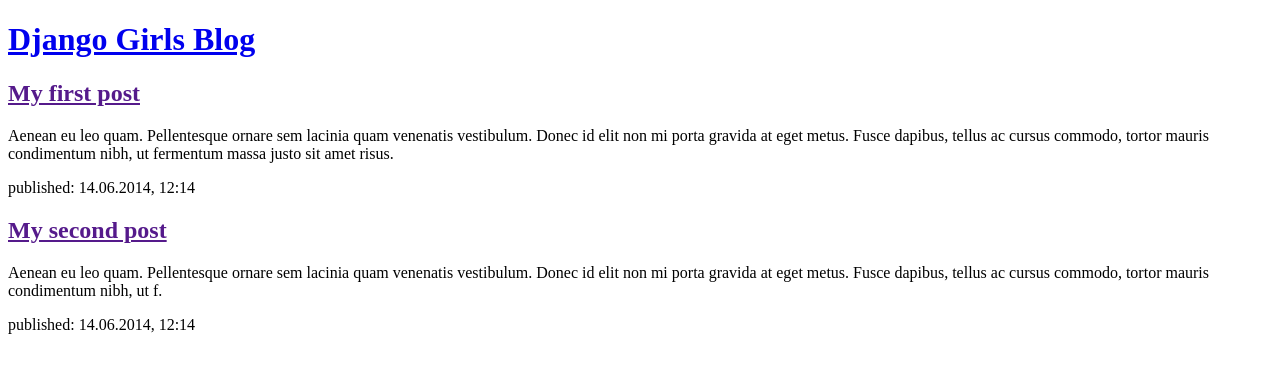
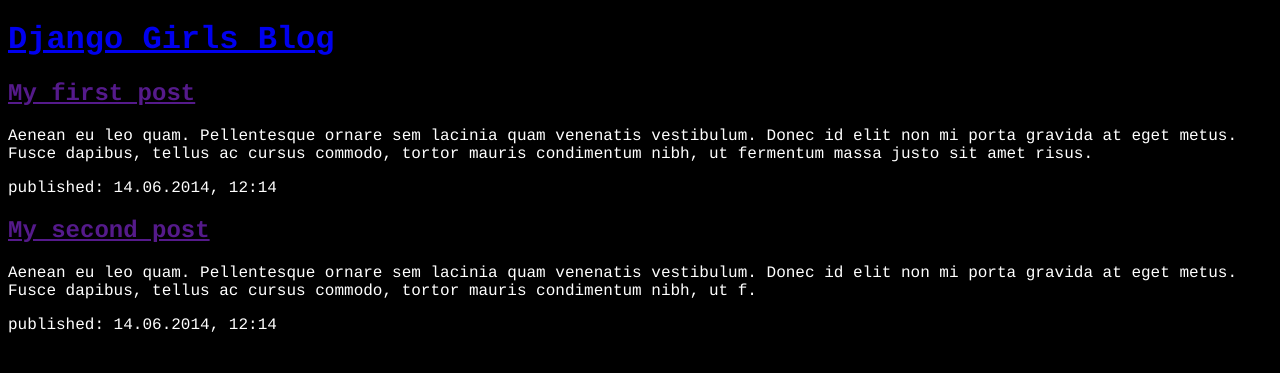
Before and after one commit to ninja-rox/my-first-blog, a Django app: page / in a window 1280 px wide. Shown: the top 373 px of the page. Run offline with Django 3.2, Linux system fonts and the light colour scheme.

Commit message:
added black background and white font

```diff
--- a/blog/templates/blog/post_list.html
+++ b/blog/templates/blog/post_list.html
@@ -3,7 +3,8 @@
     <head>
         <title>Django Girls blog</title>
     </head>
-    <body>
+    <body style="background-color:black;">
+    	<FONT color="#ffffff" size="3" face="Courier">
         <header>
             <h1><a href="/">Django Girls Blog</a></h1>
         </header>
@@ -19,5 +20,6 @@
             <p>Aenean eu leo quam. Pellentesque ornare sem lacinia quam venenatis vestibulum. Donec id elit non mi porta gravida at eget metus. Fusce dapibus, tellus ac cursus commodo, tortor mauris condimentum nibh, ut f.</p>
             <time>published: 14.06.2014, 12:14</time>
         </article>
+        </FONT>
     </body>
 </html>
```
